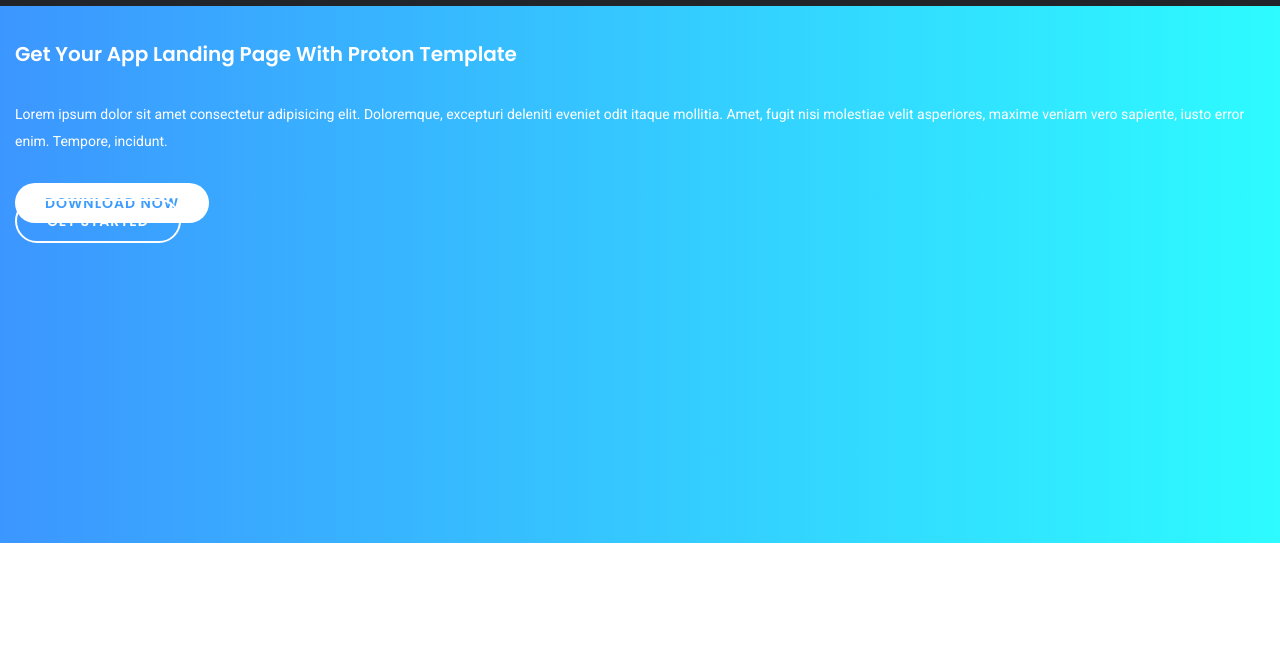
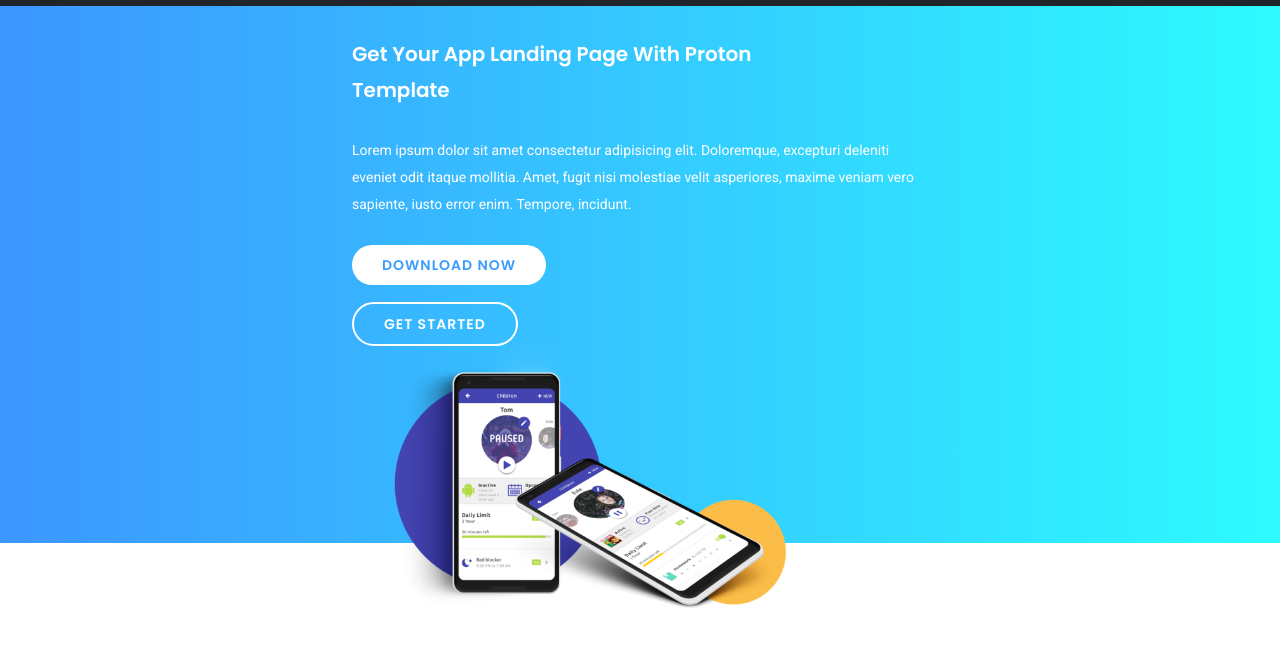
Before and after one commit to c0descrub/proton, a website: page index.html in a window 1280 px wide. Shown: the part 57-704 px from the top of the page. Drawn offline with nearby package versions, Linux system fonts and the light colour scheme; files that its build step writes are made by us from their sources.

Commit message:
Adding header image

```diff
--- a/assets/css/style.scss
+++ b/assets/css/style.scss
@@ -1,6 +1,7 @@
 @import 'variables';
 
 .container {
+    max-width: $sm;
     padding-right: 15px;
     padding-left: 15px;
     margin-right: auto;
@@ -134,6 +135,19 @@
     color: $on-blue;
 }
 
+.btn-spacing--top {
+    margin-bottom: 40px;
+}
+
+.header-img {
+    display: block;
+    width: 80%;
+}
+
+
+
+
+
 // // Container
 // @media (max-width: $xl) {
 //     .container {
--- a/index.html
+++ b/index.html
@@ -54,19 +54,21 @@
             </div>
             <!-- /.content -->
 
-            <div class="btn-spacing">
+            <div class="btn-spacing--top">
                 <a class="download-btn btn" href="#">
                     Download Now
                 </a>
             </div>
 
-            <div class="btn-spacing">
+            <div class="btn-spacing--bot">
                 <a class="get-started-btn btn" href="#">
                         Get Started
                 </a>
             </div>
 
-            <!-- /.download-button -->
+
+            <img class="header-img" src="assets/img/intro-mobile.png">
+
         </div>
         <!-- /.container -->
     </header>
```
Also changed, not shown: assets/img/intro-mobile.png (added).
